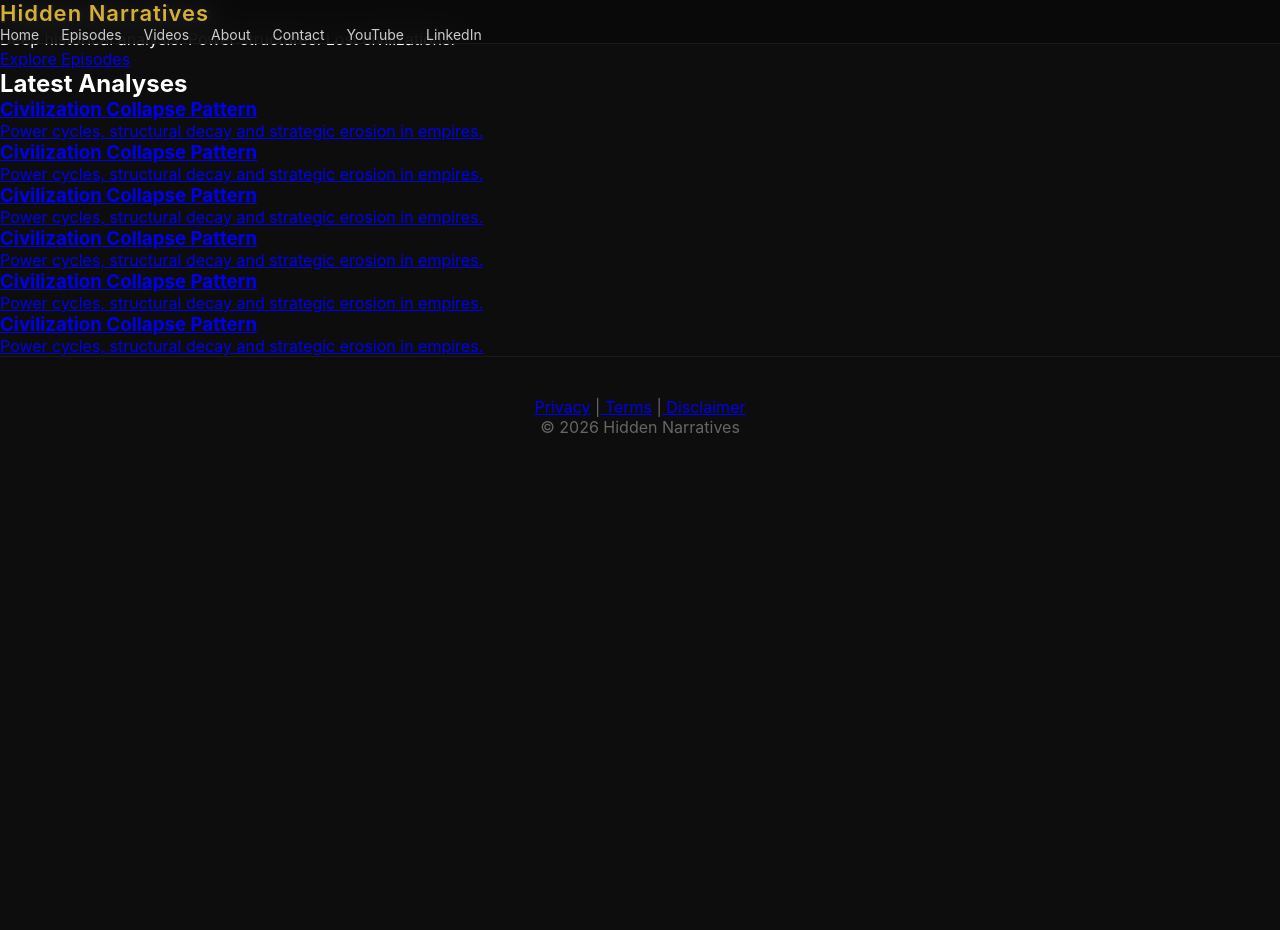
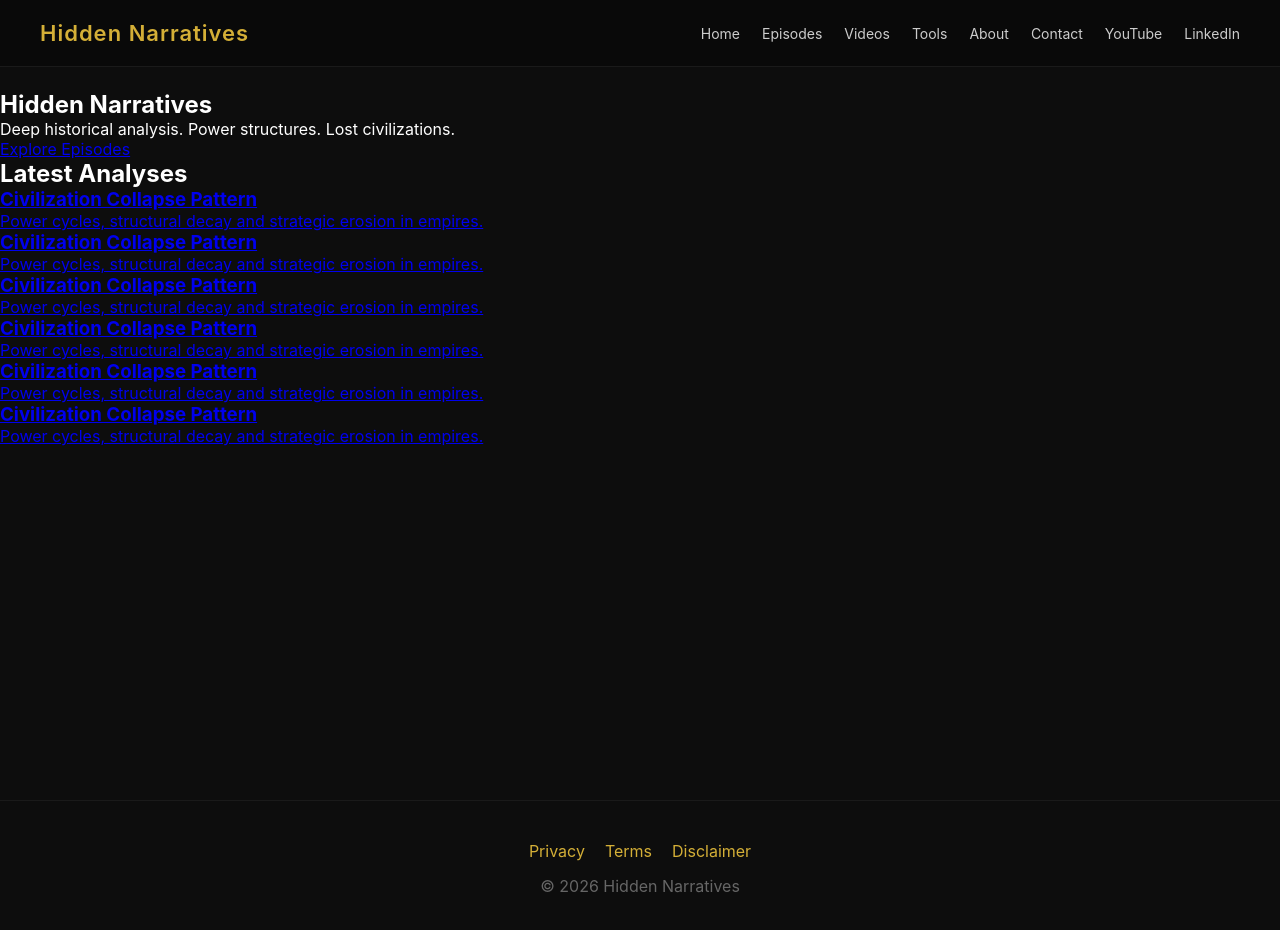
Before and after one commit to mohamedalaa7785-cpu/hidden-narratives, a Next.js app: page / in a window 1280 px wide. Shown: the top 930 px of the page. Before the commit the page ends 800 px from the top, so only its background shows below. Built offline with nearby package versions, Linux system fonts and the light colour scheme.

Commit message:
Update layout.tsx

```diff
--- a/app/layout.tsx
+++ b/app/layout.tsx
@@ -4,7 +4,8 @@ import Link from "next/link"
 
 export const metadata: Metadata = {
   title: "Hidden Narratives",
-  description: "Dark historical documentaries and mysterious stories.",
+  description:
+    "Deep historical analysis. Power structures. Lost civilizations.",
 }
 
 export default function RootLayout({
@@ -14,14 +15,16 @@ export default function RootLayout({
 }) {
   return (
     <html lang="en">
-      <body className="body">
-        <header className="header">
+      <body>
+        <header>
+          <div className="nav-container">
             <h2 className="logo">Hidden Narratives</h2>
 
-          <nav className="nav">
+            <nav>
               <Link href="/">Home</Link>
               <Link href="/episodes">Episodes</Link>
               <Link href="/videos">Videos</Link>
+              <Link href="/tools">Tools</Link>
               <Link href="/about">About</Link>
               <Link href="/contact">Contact</Link>
 
@@ -29,7 +32,6 @@ export default function RootLayout({
                 href="https://www.youtube.com/channel/UCIq_kU6XE1WuEmQXKaGF6ow"
                 target="_blank"
                 rel="noopener noreferrer"
-              className="ytBtn"
               >
                 YouTube
               </a>
@@ -38,21 +40,24 @@ export default function RootLayout({
                 href="https://www.linkedin.com/in/muhammed-alaa-0169b3385"
                 target="_blank"
                 rel="noopener noreferrer"
-              className="liBtn"
               >
                 LinkedIn
               </a>
             </nav>
+          </div>
         </header>
 
+        <main className="main-content">
           {children}
+        </main>
 
-        <footer className="footer">
-          <div>
-            <Link href="/privacy">Privacy</Link> |
-            <Link href="/terms"> Terms</Link> |
-            <Link href="/disclaimer"> Disclaimer</Link>
+        <footer>
+          <div className="footer-links">
+            <Link href="/privacy">Privacy</Link>
+            <Link href="/terms">Terms</Link>
+            <Link href="/disclaimer">Disclaimer</Link>
           </div>
+
           <p>© {new Date().getFullYear()} Hidden Narratives</p>
         </footer>
       </body>
```
Lines whose indentation alone changed are shown as unchanged.
